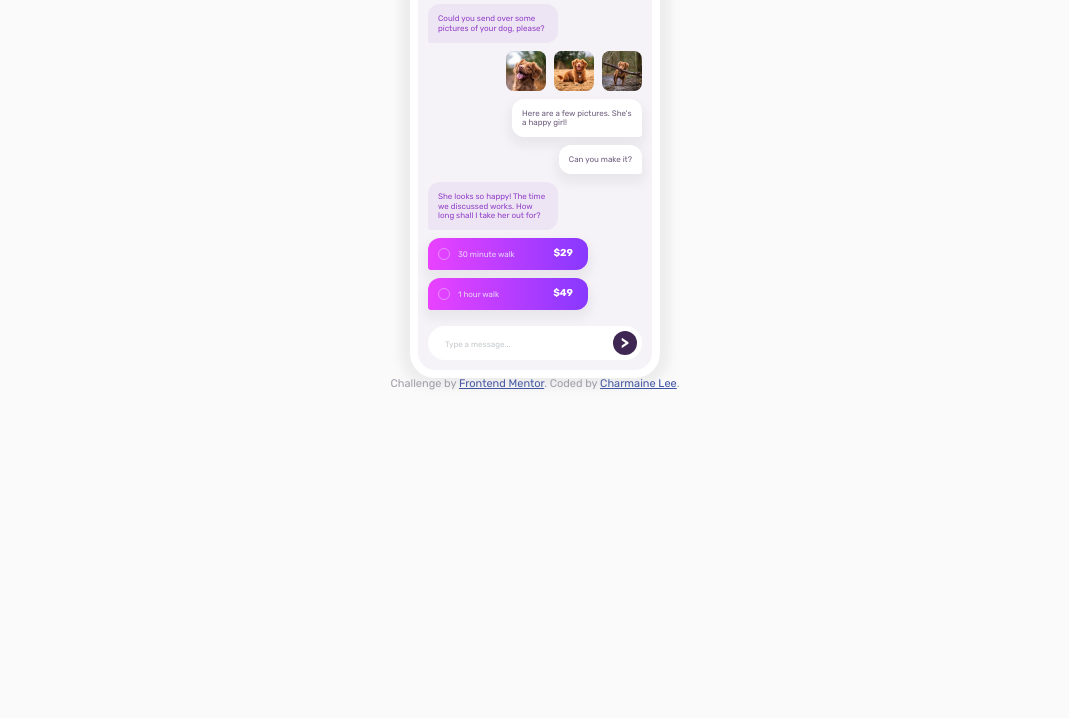
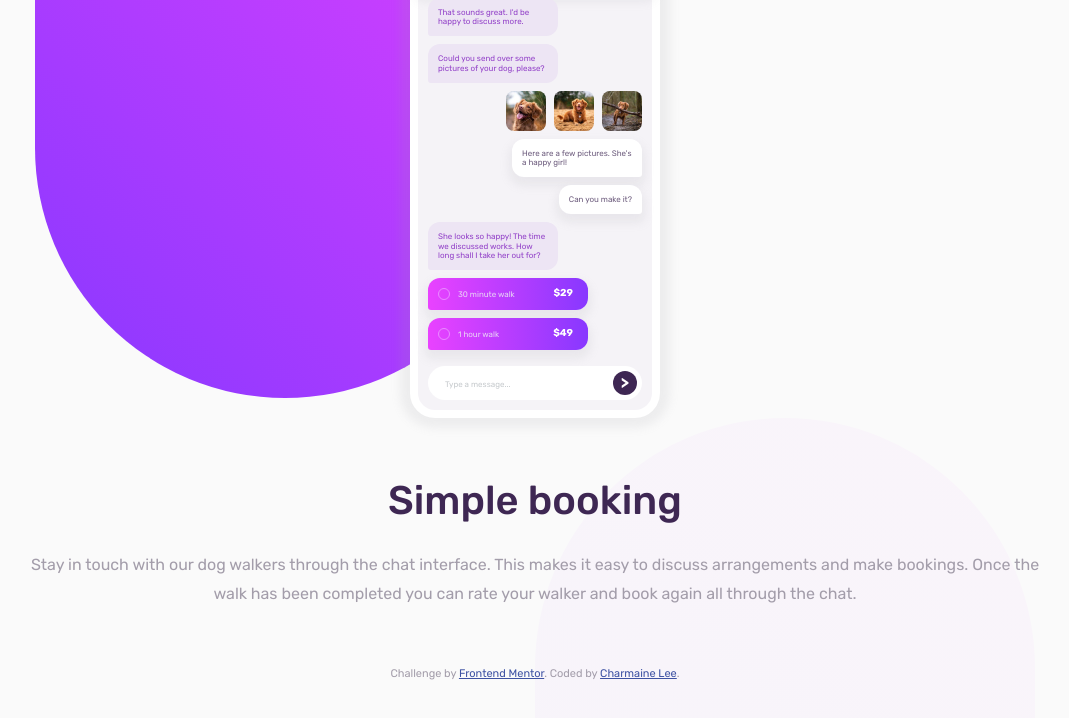
Before and after one commit to charmainelhm/frontend-mentor-chat-app-css-illustration, a plain HTML site: page index.html in a window 1280 px wide. Shown: the part 142-860 px from the top of the page, without its empty margins (105-1174 px from the left). Before the commit the page ends 800 px from the top, so only its background shows below. Drawn offline with Linux system fonts and the light colour scheme.

Commit message:
Finalise mobile version of the webpage.

```diff
--- a/css/style.css
+++ b/css/style.css
@@ -14,7 +14,7 @@
   --color-bg-main: #fafafa;
   --color-shadow-app: #a39daa23;
 
-  --fs-xl: 4.2rem;
+  --fs-xl: 4rem;
   --fs-400: 1.6rem;
   --fs-300: 1rem;
   --fs-200: 0.8rem;
@@ -26,6 +26,11 @@
 *::after {
   box-sizing: border-box;
   margin: 0;
+}
+
+.container {
+  width: 80%;
+  margin: 6rem auto;
 }
 
 /* Typography */
@@ -42,7 +47,7 @@ body {
 
 h1 {
   font-size: var(--fs-xl);
-  font-weight: 700;
+  font-weight: 500;
   color: var(--color-text-primary);
 }
 
@@ -227,7 +232,7 @@ h1 {
   background-color: var(--color-bg-app);
   width: 250px;
   height: 500px;
-  margin: 2rem auto 0; /* TEMPT*/
+  margin: 0 auto 6rem;
   border: 8px solid var(--color-bg-white);
   border-radius: 25px;
   position: relative;
@@ -266,6 +271,38 @@ h1 {
   margin-top: auto;
 }
 
+/* Main content */
+.page-title,
+.page-text {
+  text-align: center;
+}
+
+.page-text {
+  line-height: 1.8;
+}
+
+.bg-shape {
+  width: 500px;
+  height: 700px;
+  background: linear-gradient(
+    45deg,
+    var(--color-accent-violet),
+    var(--color-accent-magenta)
+  );
+  border-radius: 0 0 250px 250px;
+  position: absolute;
+  z-index: -999;
+  top: -20%;
+  right: 50%;
+}
+
+.bg-shape--light {
+  border-radius: 250px 250px 0 0;
+  left: 50%;
+  top: 70%;
+  opacity: 0.03;
+}
+
 /* Attribution */
 .attribution {
   font-size: 11px;
--- a/index.html
+++ b/index.html
@@ -28,6 +28,9 @@
     <title>Frontend Mentor | [Challenge Name Here]</title>
   </head>
   <body>
+    <div class="bg-shape"></div>
+    <div class="bg-shape bg-shape--light"></div>
+    <div class="container">
       <div class="device">
         <header class="interface-header">
           <p class="return-btn">&#60;</p>
@@ -61,8 +64,8 @@
           </p>
           <p class="bubble bubble--right flex--end">Can you make it?</p>
           <p class="bubble bubble--left bubble--purple">
-          She looks so happy! The time we discussed works. How long shall I take
-          her out for?
+            She looks so happy! The time we discussed works. How long shall I
+            take her out for?
           </p>
           <div class="bubble bubble--left bubble--gradient bubble--long option">
             <p class="option__description">30 minute walk</p>
@@ -80,6 +83,14 @@
           </div>
         </div>
       </div>
+      <h1 class="page-title">Simple booking</h1>
+      <p class="page-text">
+        Stay in touch with our dog walkers through the chat interface. This
+        makes it easy to discuss arrangements and make bookings. Once the walk
+        has been completed you can rate your walker and book again all through
+        the chat.
+      </p>
+    </div>
     <div class="attribution">
       Challenge by
       <a href="https://www.frontendmentor.io?ref=challenge" target="_blank"
```
Lines whose indentation alone changed are shown as unchanged.
